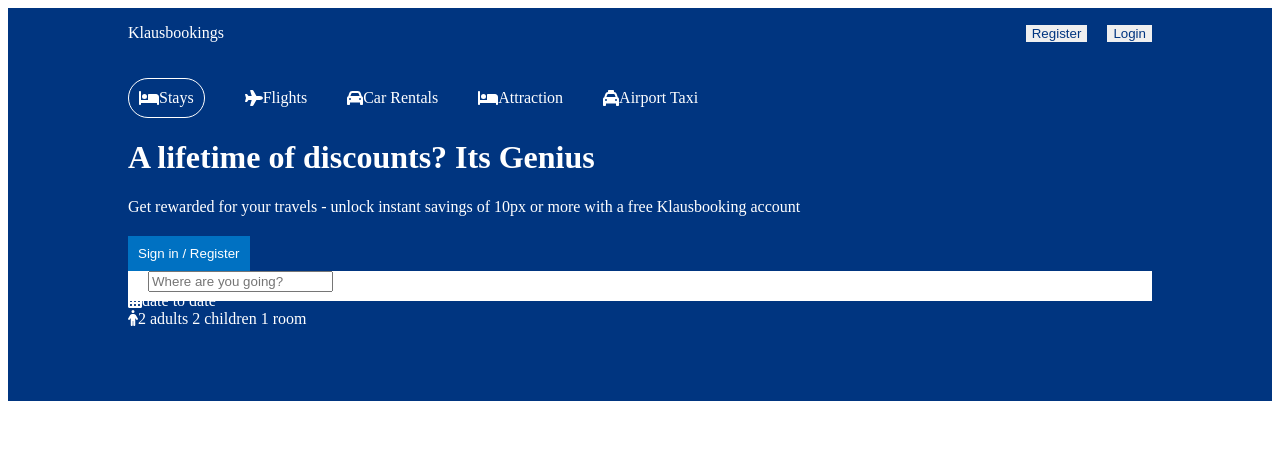
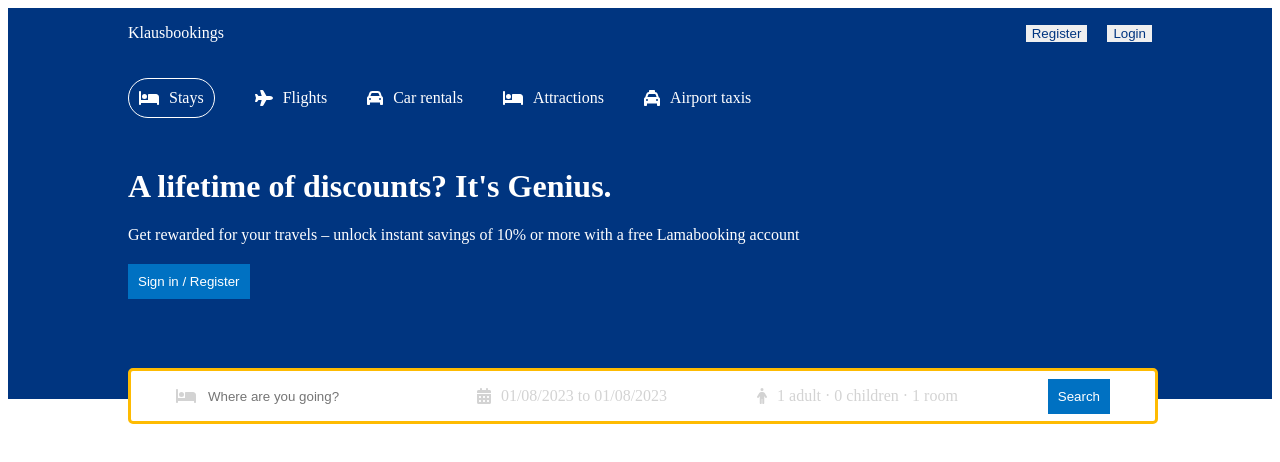
Before and after one commit to klaus139/booking-app, a React (Create React App) app in the folder client/: page / in a window 1280 px wide. Shown: the top 462 px of the page. Built offline with nearby package versions, Linux system fonts and the light colour scheme.

Commit message:
finished the header component

```diff
--- a/client/package.json
+++ b/client/package.json
@@ -10,7 +10,9 @@
     "@testing-library/jest-dom": "^5.16.5",
     "@testing-library/react": "^13.4.0",
     "@testing-library/user-event": "^13.5.0",
+    "date-fns": "^2.29.3",
     "react": "^18.2.0",
+    "react-date-range": "^1.4.0",
     "react-dom": "^18.2.0",
     "react-router-dom": "^6.6.1",
     "react-scripts": "5.0.1",
--- a/client/src/components/header/Header.jsx
+++ b/client/src/components/header/Header.jsx
@@ -1,10 +1,59 @@
-import './header.css';
-import { FontAwesomeIcon} from '@fortawesome/react-fontawesome'
-import {faBed, faPlane, faTaxi, faCar, faCalendarDays, faPerson} from '@fortawesome/free-solid-svg-icons';
-const Header = () => {
+import {
+    faBed,
+    faCalendarDays,
+    faCar,
+    faPerson,
+    faPlane,
+    faTaxi,
+  } from "@fortawesome/free-solid-svg-icons";
+  import { FontAwesomeIcon } from "@fortawesome/react-fontawesome";
+  import "./header.css";
+  import { DateRange } from "react-date-range";
+  import { useState } from "react";
+  import "react-date-range/dist/styles.css"; // main css file
+  import "react-date-range/dist/theme/default.css"; // theme css file
+  import { format } from "date-fns";
+  import { useNavigate } from "react-router-dom";
+
+  const Header = ({ type }) => {
+    const [destination, setDestination] = useState("");
+    const [openDate, setOpenDate] = useState(false);
+    const [date, setDate] = useState([
+      {
+        startDate: new Date(),
+        endDate: new Date(),
+        key: "selection",
+      },
+    ]);
+    const [openOptions, setOpenOptions] = useState(false);
+    const [options, setOptions] = useState({
+      adult: 1,
+      children: 0,
+      room: 1,
+    });
+
+    const navigate = useNavigate();
+
+    const handleOption = (name, operation) => {
+      setOptions((prev) => {
+        return {
+          ...prev,
+          [name]: operation === "i" ? options[name] + 1 : options[name] - 1,
+        };
+      });
+    };
+
+    const handleSearch = () => {
+      navigate("/hotels", { state: { destination, date, options } });
+    };
+
     return (
-    <div className='header'>
-        <div className='headerContainer'>
+      <div className="header">
+        <div
+          className={
+            type === "list" ? "headerContainer listMode" : "headerContainer"
+          }
+        >
           <div className="headerList">
             <div className="headerListItem active">
               <FontAwesomeIcon icon={faBed} />
@@ -16,41 +65,142 @@
             </div>
             <div className="headerListItem">
               <FontAwesomeIcon icon={faCar} />
-            <span>Car Rentals</span>
+              <span>Car rentals</span>
             </div>
             <div className="headerListItem">
               <FontAwesomeIcon icon={faBed} />
-            <span>Attraction</span>
+              <span>Attractions</span>
             </div>
             <div className="headerListItem">
               <FontAwesomeIcon icon={faTaxi} />
-            <span>Airport Taxi</span>
+              <span>Airport taxis</span>
             </div>
           </div>
-        <h1 className="headerTitle">A lifetime of discounts? Its Genius</h1>
+          {type !== "list" && (
+            <>
+              <h1 className="headerTitle">
+                A lifetime of discounts? It's Genius.
+              </h1>
               <p className="headerDesc">
-            Get rewarded for your travels - unlock instant savings of 10px or more with a free Klausbooking account
+                Get rewarded for your travels – unlock instant savings of 10% or
+                more with a free Lamabooking account
               </p>
               <button className="headerBtn">Sign in / Register</button>
               <div className="headerSearch">
                 <div className="headerSearchItem">
-                <FontAwesomeIcon icon={faBed} className='headerIcon' />
-                <input type='text' placeholder='Where are you going?'
-                className='headerSearchInput'
+                  <FontAwesomeIcon icon={faBed} className="headerIcon" />
+                  <input
+                    type="text"
+                    placeholder="Where are you going?"
+                    className="headerSearchInput"
+                    onChange={(e) => setDestination(e.target.value)}
                   />
                 </div>
                 <div className="headerSearchItem">
-                <FontAwesomeIcon icon={faCalendarDays} className='headerIcon' />
-                <span className='headerSearchText'>date to date</span>
+                  <FontAwesomeIcon icon={faCalendarDays} className="headerIcon" />
+                  <span
+                    onClick={() => setOpenDate(!openDate)}
+                    className="headerSearchText"
+                  >{`${format(date[0].startDate, "MM/dd/yyyy")} to ${format(
+                    date[0].endDate,
+                    "MM/dd/yyyy"
+                  )}`}</span>
+                  {openDate && (
+                    <DateRange
+                      editableDateInputs={true}
+                      onChange={(item) => setDate([item.selection])}
+                      moveRangeOnFirstSelection={false}
+                      ranges={date}
+                      className="date"
+                      minDate={new Date()}
+                    />
+                  )}
                 </div>
                 <div className="headerSearchItem">
-                <FontAwesomeIcon icon={faPerson} className='headerIcon' />
-                <span className='headerSearchText'>2 adults 2 children 1 room</span>
+                  <FontAwesomeIcon icon={faPerson} className="headerIcon" />
+                  <span
+                    onClick={() => setOpenOptions(!openOptions)}
+                    className="headerSearchText"
+                  >{`${options.adult} adult · ${options.children} children · ${options.room} room`}</span>
+                  {openOptions && (
+                    <div className="options">
+                      <div className="optionItem">
+                        <span className="optionText">Adult</span>
+                        <div className="optionCounter">
+                          <button
+                            disabled={options.adult <= 1}
+                            className="optionCounterButton"
+                            onClick={() => handleOption("adult", "d")}
+                          >
+                            -
+                          </button>
+                          <span className="optionCounterNumber">
+                            {options.adult}
+                          </span>
+                          <button
+                            className="optionCounterButton"
+                            onClick={() => handleOption("adult", "i")}
+                          >
+                            +
+                          </button>
+                        </div>
+                      </div>
+                      <div className="optionItem">
+                        <span className="optionText">Children</span>
+                        <div className="optionCounter">
+                          <button
+                            disabled={options.children <= 0}
+                            className="optionCounterButton"
+                            onClick={() => handleOption("children", "d")}
+                          >
+                            -
+                          </button>
+                          <span className="optionCounterNumber">
+                            {options.children}
+                          </span>
+                          <button
+                            className="optionCounterButton"
+                            onClick={() => handleOption("children", "i")}
+                          >
+                            +
+                          </button>
+                        </div>
+                      </div>
+                      <div className="optionItem">
+                        <span className="optionText">Room</span>
+                        <div className="optionCounter">
+                          <button
+                            disabled={options.room <= 1}
+                            className="optionCounterButton"
+                            onClick={() => handleOption("room", "d")}
+                          >
+                            -
+                          </button>
+                          <span className="optionCounterNumber">
+                            {options.room}
+                          </span>
+                          <button
+                            className="optionCounterButton"
+                            onClick={() => handleOption("room", "i")}
+                          >
+                            +
+                          </button>
                         </div>
                       </div>
                     </div>
+                  )}
                 </div>
-  )
-}
+                <div className="headerSearchItem">
+                  <button className="headerBtn" onClick={handleSearch}>
+                    Search
+                  </button>
+                </div>
+              </div>
+            </>
+          )}
+        </div>
+      </div>
+    );
+  };
 
-export default Header
+  export default Header;
--- a/client/src/components/header/header.css
+++ b/client/src/components/header/header.css
@@ -1,38 +1,44 @@
-.header{
+.header {
     background-color: #003580;
     color: white;
     display: flex;
     justify-content: center;
+    position: relative;
   }
 
-.headerContainer{
+  .headerContainer {
     width: 100%;
     max-width: 1024px;
     margin: 20px 0px 100px 0px;
   }
 
-.headerList{
+  .headerContainer.listMode {
+    margin: 20px 0px 0px 0px;
+  }
+
+  .headerList {
     display: flex;
     gap: 40px;
+    margin-bottom: 50px;
   }
 
-.headerListItem{
-    display:flex;
+  .headerListItem {
+    display: flex;
     align-items: center;
-    grid-area: 10px;
+    gap: 10px;
   }
 
-.headerListItem.active{
+  .headerListItem.active {
     border: 1px solid white;
     padding: 10px;
-    border-radius: 20px
+    border-radius: 20px;
   }
 
-.headerDesc{
-    margin: 20px 0px
+  .headerDesc {
+    margin: 20px 0px;
   }
 
-.headerBtn{
+  .headerBtn {
     background-color: #0071c2;
     color: white;
     font-weight: 500;
@@ -41,8 +47,82 @@
     cursor: pointer;
   }
 
-.headerSearch{
+  .headerSearch {
     height: 30px;
     background-color: white;
-    border: 3px
+    border: 3px solid #febb02;
+    display: flex;
+    align-items: center;
+    justify-content: space-around;
+    padding: 10px 0px;
+    border-radius: 5px;
+    position: absolute;
+    bottom: -25px;
+    width: 100%;
+    max-width: 1024px;
   }
+
+  .headerIcon {
+    color: lightgray;
+  }
+
+  .headerSearchItem {
+    display: flex;
+    align-items: center;
+    gap: 10px;
+  }
+
+  .headerSearchInput {
+    border: none;
+    outline: none;
+  }
+
+  .headerSearchText {
+    color: lightgray;
+    cursor: pointer;
+  }
+
+  .date {
+    position: absolute;
+    top: 50px;
+    z-index: 2;
+  }
+
+  .options {
+    z-index: 2;
+    position: absolute;
+    top: 50px;
+    background-color: white;
+    color: gray;
+    border-radius: 5px;
+    -webkit-box-shadow: 0px 0px 10px -5px rgba(0, 0, 0, 0.4);
+    box-shadow: 0px 0px 10px -5px rgba(0, 0, 0, 0.4);
+  }
+
+  .optionItem {
+    width: 200px;
+    display: flex;
+    justify-content: space-between;
+    margin: 10px;
+  }
+
+  .optionCounter {
+    display: flex;
+    align-items: center;
+    gap: 10px;
+    font-size: 12px;
+    color: black;
+  }
+
+  .optionCounterButton {
+    width: 30px;
+    height: 30px;
+    border: 1px solid #0071c2;
+    color: #0071c2;
+    cursor: pointer;
+    background-color: white;
+  }
+
+  .optionCounterButton:disabled {
+    cursor: not-allowed;
+  }
```
Also changed, not shown: 1 other file (tests, documents, lock files or other folders). Lines whose indentation alone changed are shown as unchanged.
